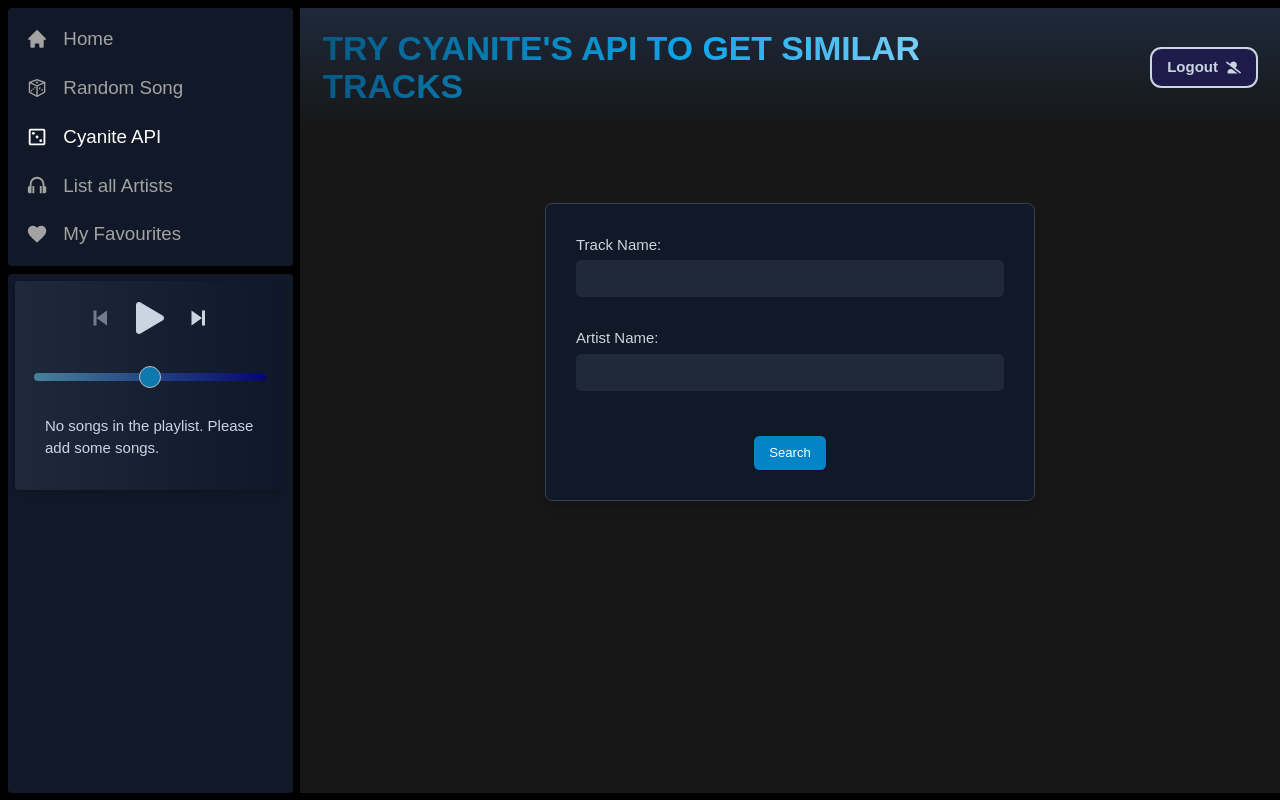
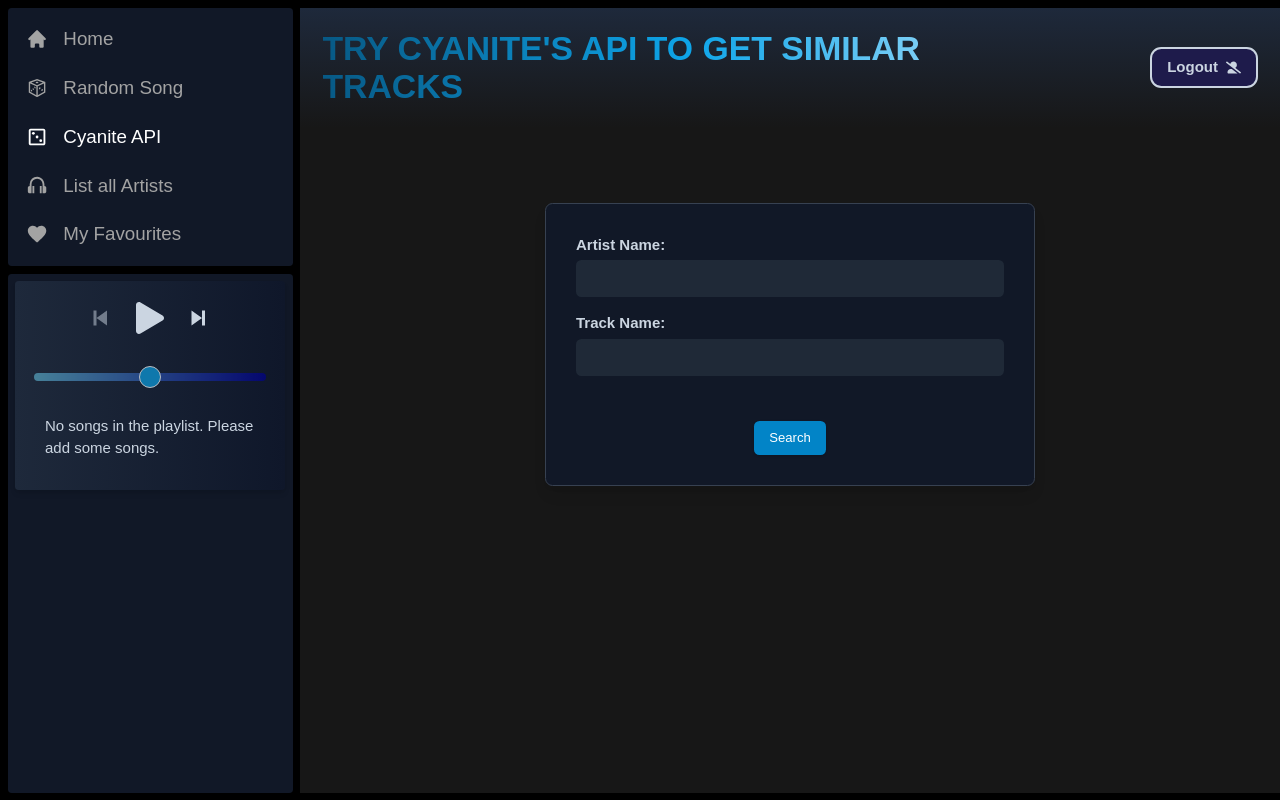
Before and after one commit to Hatchi-Kin/react-music-sim, a Next.js app: page /homepage/similar-spotinite in a window 1280 px wide. Built offline with nearby package versions, Linux system fonts and the light colour scheme; sample sign-in values are in the browser's storage.

Commit message:
changement titre similar song

```diff
--- a/app/(homepage)/homepage/similar-songs/page.tsx
+++ b/app/(homepage)/homepage/similar-songs/page.tsx
@@ -16,7 +16,6 @@
       "
     >
       <div>
-        <Header>Headers</Header>
         <SimilarSongs />
       </div>
     </div>
--- a/components/AddRemoveFavoritesButton.tsx
+++ b/components/AddRemoveFavoritesButton.tsx
@@ -73,7 +73,7 @@
   };
 
   return (
-    <button onClick={handleAddRemove} className='border-2'>
+    <button onClick={handleAddRemove} className='border-2 sm: rounded-full'>
       {isFavorite ? 'Remove from Favorites' : 'Add to Favorites'}
     </button>
   );
--- a/components/SimilarSongs.tsx
+++ b/components/SimilarSongs.tsx
@@ -4,6 +4,7 @@
 import AddToPlayListButton from "@/components/AddToPlayList";
 import Link from "next/link";
 import Spinner from "@/components/Spinner";
+import Header from "@/components/Header";
 
 interface Song {
   title: string;
@@ -72,13 +73,9 @@
 
   return (
     <div className="h-screen overflow-auto pb-32">
-      <h1
-        className="text-slate-300 text-4xl mb-6 ml-20 font-bold tracking-wide uppercase
-                    bg-gradient-to-r from-sky-800 via-sky-600 to-sky-200 bg-clip-text text-transparent"
-      >
-        Similar songs of <span className="text-sky-500 font-extrabold">{trackName}</span> by{" "}
-        <span className="text-sky-500 font-extrabold">{artistName}</span>
-      </h1>
+      {/* eslint-disable-next-line react/no-children-prop */}
+      <Header title={`Similar songs of ${trackName}`} children={undefined}>
+      </Header>
 
       <div className="grid grid-cols-1 md:grid-cols-3 lg:grid-cols-3 gap-6 mt-8 p-7">
         {songs.length > 0 ? (
--- a/components/SpotiniteSimilar.tsx
+++ b/components/SpotiniteSimilar.tsx
@@ -107,8 +107,17 @@
           mx-auto"
       >
         <form onSubmit={handleSubmit} className="flex flex-col space-y-4">
+          <label className="block justify-center">
+            <span className="text-slate-300 font-semibold">Artist Name:</span>
+            <input
+                type="text"
+                value={artistName}
+                onChange={(e) => setArtistName(e.target.value)}
+                className="w-full mt-1 p-2 rounded-md bg-gray-800 text-white"
+            />
+          </label>
           <label className="block mb-4">
-            <span className="text-slate-300">Track Name:</span>
+            <span className="text-slate-300 font-semibold">Track Name:</span>
             <input
                 type="text"
                 value={trackName}
@@ -116,17 +125,8 @@
                 className="w-full mt-1 p-2 rounded-md bg-gray-800 text-white"
             />
           </label>
-          <label className="block">
-            <span className="text-slate-300">Artist Name:</span>
-            <input
-              type="text"
-              value={artistName}
-              onChange={(e) => setArtistName(e.target.value)}
-              className="w-full mt-1 p-2 rounded-md bg-gray-800 text-white"
-            />
-          </label>
           <div className="text-center">
-            <div className="text-center mt-8">
+            <div className="text-center mt-8 ">
               <Button
                   type="submit"
                   className=" py-2 px-4 bg-sky-600 text-white rounded-md hover:bg-sky-700 inline-block"
```
Lines whose indentation alone changed are shown as unchanged.
